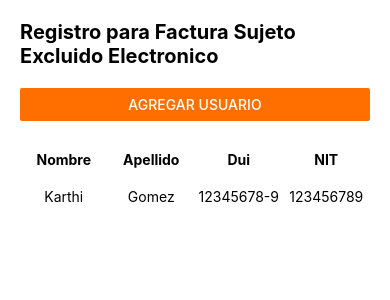
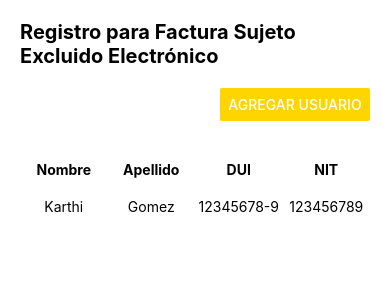
Before and after one commit to adianitafresita/ASGARD-AppM-vil, a React Native app: screen /FacturaSujetoExcluido in a window 390 px wide. Shown: the top 300 px of the page. Built offline with nearby package versions, Linux system fonts and the light colour scheme.

Commit message:
Cambios de paleta de colores

```diff
--- a/src/screens/CreditoFiscal.js
+++ b/src/screens/CreditoFiscal.js
@@ -34,7 +34,7 @@ const CreditoFiscal = () => {
       <View style={styles.buttonContainer}>
         <Button
           title="Registrar"
-          color="#FF790D"
+          color="#FFD500"
           onPress={() => setModalVisible(true)}
         />
       </View>
@@ -51,7 +51,7 @@ const CreditoFiscal = () => {
             <Text style={styles.tableHeaderText}>Departamento</Text>
             <Text style={styles.tableHeaderText}>Municipio</Text>
           </View>
-          {/* Aquí puedes iterar sobre tus registros */}
+          {/* Registros */}
           <View style={styles.tableRow}>
             <Text style={styles.tableCell}>Juan</Text>
             <Text style={styles.tableCell}>Pérez</Text>
@@ -85,13 +85,13 @@ const CreditoFiscal = () => {
             ))}
             <View style={styles.modalButtonContainer}>
               <TouchableOpacity
-                style={[styles.modalButton, { backgroundColor: '#FF790D' }]}
+                style={[styles.modalButton, { backgroundColor: '#FFD500' }]}
                 onPress={handleGuardar}
               >
                 <Text style={styles.modalButtonText}>Guardar</Text>
               </TouchableOpacity>
               <TouchableOpacity
-                style={[styles.modalButton, { backgroundColor: '#C0C0C0' }]}
+                style={[styles.modalButton, { backgroundColor: '#FFD500' }]}
                 onPress={() => setModalVisible(false)}
               >
                 <Text style={styles.modalButtonText}>Cancelar</Text>
--- a/src/screens/Empleados.js
+++ b/src/screens/Empleados.js
@@ -29,7 +29,7 @@ const Empleados = () => {
     <View style={styles.container}>
       <Text style={styles.title}>Empleados</Text>
       <View style={styles.buttonContainer}>
-        <Button title="Agregar Empleado" color="#FFA500" onPress={() => setModalVisible(true)} />
+        <Button title="Agregar Empleado" color="#FFD500" onPress={() => setModalVisible(true)} />
       </View>
       <ScrollView horizontal>
         <View style={styles.table}>
@@ -176,7 +176,7 @@ const styles = StyleSheet.create({
     flex: 1,
     padding: 10,
     margin: 5,
-    backgroundColor: '#FF790D',
+    backgroundColor: '#FFD500',
     borderRadius: 5,
     alignItems: 'center',
     width: 150,
--- a/src/screens/FacturaSujetoExcluido.js
+++ b/src/screens/FacturaSujetoExcluido.js
@@ -4,13 +4,15 @@ import { View, Text, StyleSheet, Button } from 'react-native';
 export default function FacturaSujetoExcluido() {
   return (
     <View style={styles.container}>
-      <Text style={styles.header}>Registro para Factura Sujeto Excluido Electronico</Text>
-      <Button title="Agregar Usuario" onPress={() => {}} color="#FF6F00" />
+      <Text style={styles.header}>Registro para Factura Sujeto Excluido Electrónico</Text>
+      <View style={styles.buttonContainer}>
+        <Button title="Agregar Usuario" onPress={() => {}} color="#FFD500" />
+      </View>
       <View style={styles.table}>
         <View style={styles.tableRow}>
           <Text style={styles.tableHeader}>Nombre</Text>
           <Text style={styles.tableHeader}>Apellido</Text>
-          <Text style={styles.tableHeader}>Dui</Text>
+          <Text style={styles.tableHeader}>DUI</Text>
           <Text style={styles.tableHeader}>NIT</Text>
         </View>
         <View style={styles.tableRow}>
@@ -35,6 +37,11 @@ const styles = StyleSheet.create({
     fontWeight: 'bold',
     marginBottom: 20,
   },
+  buttonContainer: {
+    alignSelf: 'flex-end',
+    width: 150,
+    marginBottom: 10,
+  },
   table: {
     marginTop: 20,
   },
```
